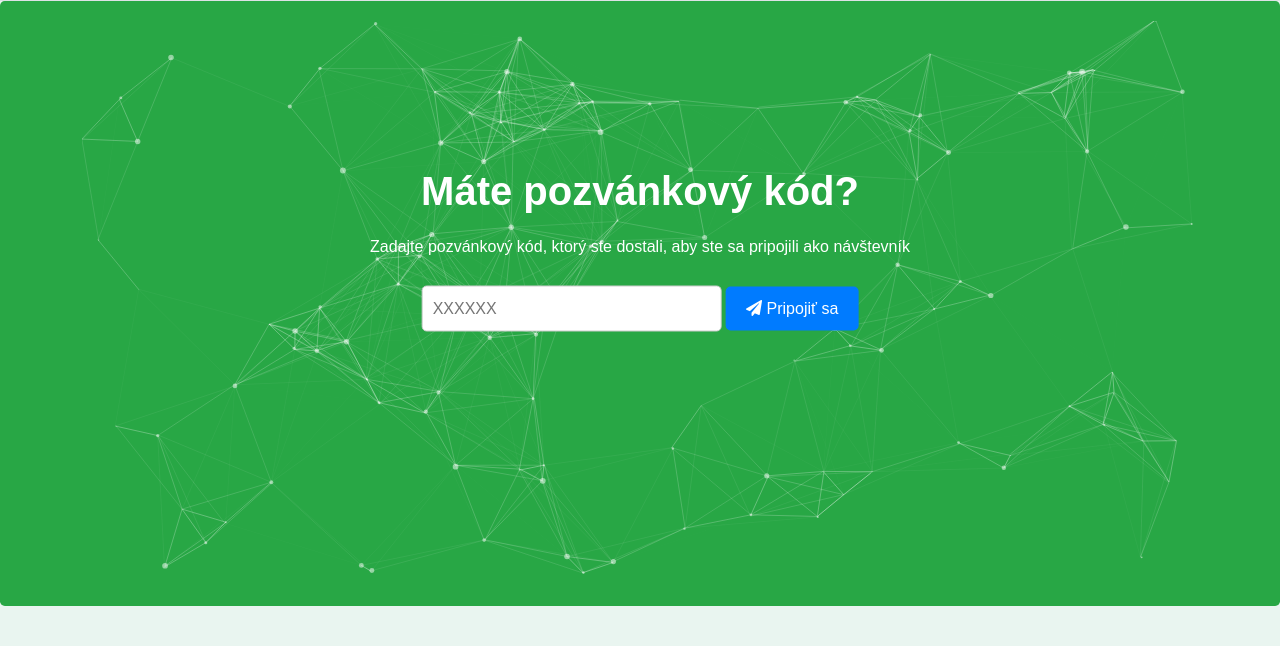
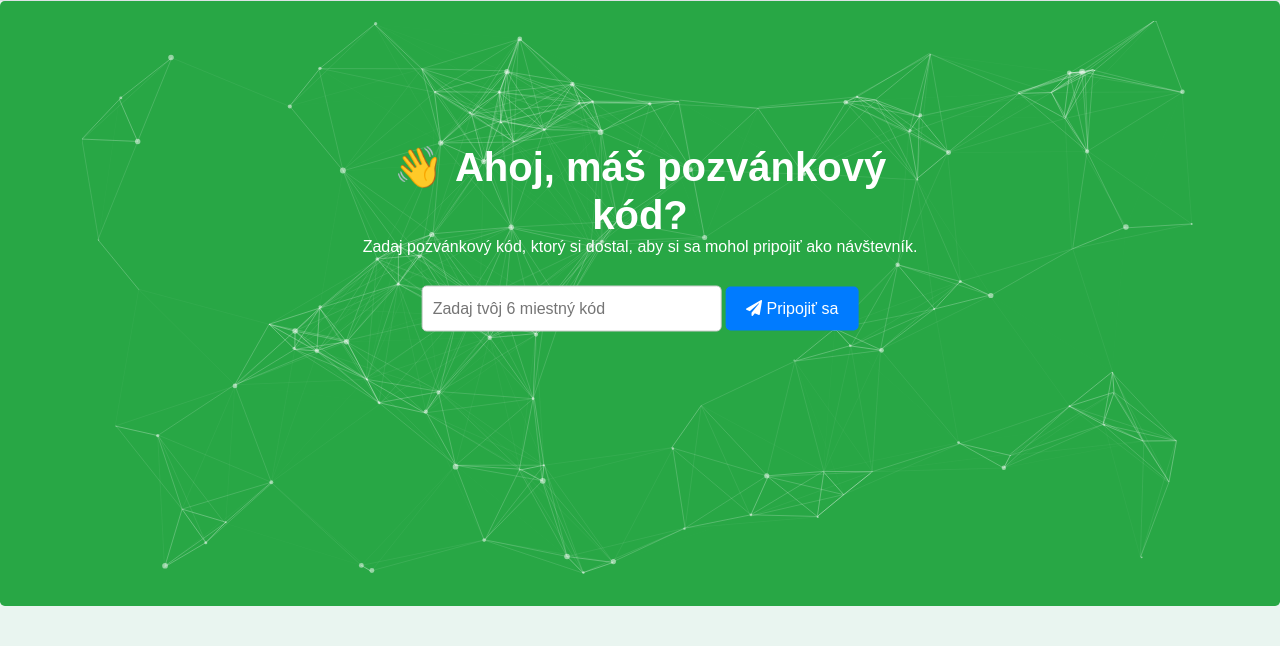
Before and after one commit to davidhuszarik/WEBTE2-FINAL-SLIDO, a PHP site: page / in a window 1280 px wide. Shown: the part 68-714 px from the top of the page. Run offline with PHP 8.4, Linux system fonts and the light colour scheme; some libraries are stand-ins or nearby versions.

Commit message:
Update placeholder text and content translations
The placeholder text for the invitation code input field was updated from 'XXXXXX' to a more instructive phrase. Additionally, translations for the 'invitationHeading', 'invitationMessage', and 'whatsGoodHeading' lines have been updated and improved. Emojis have been added for a friendly touch in the 'invitationHeading' and 'whatsGoodHeading' lines for both languages, English and Slovak.

```diff
--- a/src/index.php
+++ b/src/index.php
@@ -123,7 +123,7 @@
         <p style="position: absolute; top: 40%; left: 50%; transform: translate(-50%, -50%); z-index: 1; font-size: 16px;"
            id="invitationMessage"></p>
         <div style="position: absolute; top: 50%; left: 50%; transform: translate(-50%, -50%); z-index: 1;">
-            <input type="text" id="invitationCode" name="invitationCode" placeholder="XXXXXX"
+            <input type="text" id="invitationCode" name="invitationCode" placeholder="Enter your 6 digit-code"
                    style="width: 300px; padding: 10px; border: 1px solid #ccc; border-radius: 5px; font-size: 16px;">
             <button onclick="sendInvitation()"
                     style="margin-top: 10px; padding: 10px 20px; background-color: #007bff; color: #fff; border: none; border-radius: 5px; font-size: 16px; cursor: pointer;">
@@ -252,7 +252,7 @@
         document.getElementById('homeLink').innerHTML = '<i class="fas fa-home"></i> Home';
         document.getElementById('loginLink').innerHTML = "<i class=\"fas fa-angle-double-right\"></i> Login";
         document.getElementById('navbarDropdown').innerHTML = '<i class="fas fa-globe"></i> Language';
-        document.getElementById('invitationHeading').innerHTML = '<strong>Got an invitation code?</strong>';
+        document.getElementById('invitationHeading').innerHTML = '👋 <strong>Hey, got an invitation code?</strong>';
         document.getElementById('logoutLink').innerHTML = '<i class="fas fa-sign-out-alt"></i> Logout';
         document.getElementById('invitationMessage').innerText = 'Enter the invitation code you received to connect as visitor';
         document.getElementById('connectText').innerText = 'Connect';
@@ -268,6 +268,7 @@
         document.getElementById('schoolProjectText').innerText = 'This is a school project and is not affiliated with Cisco/Slido.';
         document.getElementById('englishIndicator').style.display = 'inline';
         document.getElementById('slovakIndicator').style.display = 'none';
+        document.getElementById('invitationCode').placeholder = 'Enter your 6-digit code'
         localStorage.setItem('selectedLanguage', 'english');
         var credentials = sessionStorage.getItem('credentials');
         if (credentials) {
@@ -282,11 +283,12 @@
         document.getElementById('homeLink').innerHTML = '<i class="fas fa-home"></i> Domov';
         document.getElementById('loginLink').innerHTML = "<i class=\"fas fa-angle-double-right\"></i> Prihlásenie";
         document.getElementById('navbarDropdown').innerHTML = '<i class="fas fa-globe"></i> Jazyk';
-        document.getElementById('invitationHeading').innerHTML = '<strong>Máte pozvánkový kód?</strong>';
+        document.getElementById('invitationHeading').innerHTML = '👋 <strong>Ahoj, máš pozvánkový kód?</strong>';
+
         document.getElementById('logoutLink').innerHTML = '<i class="fas fa-sign-out-alt"></i> Odhlásenie';
-        document.getElementById('invitationMessage').innerText = 'Zadajte pozvánkový kód, ktorý ste dostali, aby ste sa pripojili ako návštevník';
+        document.getElementById('invitationMessage').innerText = 'Zadaj pozvánkový kód, ktorý si dostal, aby si sa mohol pripojiť ako návštevník.';
         document.getElementById('connectText').innerText = 'Pripojiť sa';
-        document.getElementById('whatsGoodHeading').innerHTML = "<strong>ČO JE ODILS?</strong>";
+        document.getElementById('whatsGoodHeading').innerHTML = "🔍 <strong>ČO JE ODILS?</strong>";
         document.getElementById('whatsGoodText1').innerText = 'ODILS je jednoduchá a intuitívna platforma pre otázky a ankety, určená pre stretnutia a udalosti. Organizátorom stretnutí a podujatí umožňuje získať najlepšie otázky od účastníkov a viesť zmysluplné rozhovory, zapájať účastníkov živými anketami a zbierať cenné údaje o udalostiach.';
         document.getElementById('whatsGoodText2').innerText = 'Prostredníctvom Odils účastníci presahujú úlohu iba divákov, stávajú sa neoddeliteľnými prispievateľmi k diskurzu.';
         document.getElementById('needHelpText').innerText = 'Potrebujete pomoc?';
@@ -298,6 +300,7 @@
         document.getElementById('schoolProjectText').innerText = 'Toto je školský projekt a nie je spätý s Cisco/Slido.';
         document.getElementById('slovakIndicator').style.display = 'inline';
         document.getElementById('englishIndicator').style.display = 'none';
+        document.getElementById('invitationCode').placeholder = 'Zadaj tvôj 6 miestný kód'
         localStorage.setItem('selectedLanguage', 'slovak');
         var credentials = sessionStorage.getItem('credentials');
         if (credentials) {
```
